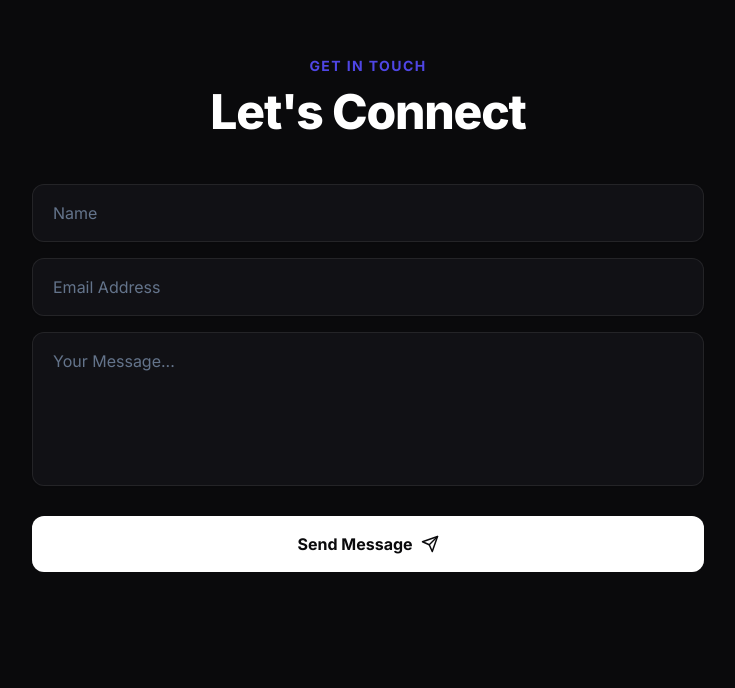
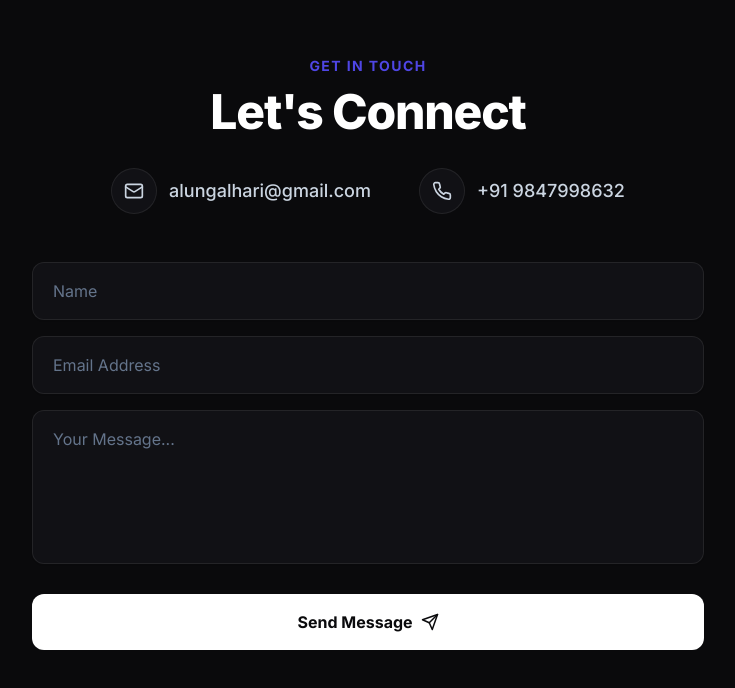
Before and after one commit to harialungal/ai-portfolio, a React (Vite) app: page / in a window 1280 px wide. Shown: the part 4263-4951 px from the top of the page, without its empty margins (272-1007 px from the left). Built offline with nearby package versions, Linux system fonts and the light colour scheme.

Commit message:
Add files via upload

```diff
--- a/src/components/Contact.jsx
+++ b/src/components/Contact.jsx
@@ -9,7 +9,22 @@ const Contact = () => {
 
         <div className="text-center mb-12">
           <h3 className="text-sm font-bold tracking-widest uppercase text-primary mb-3">Get in Touch</h3>
-          <h2 className="text-4xl md:text-5xl font-extrabold text-white tracking-tight">Let's Connect</h2>
+          <h2 className="text-4xl md:text-5xl font-extrabold text-white tracking-tight mb-8">Let's Connect</h2>
+
+          <div className="flex flex-col md:flex-row items-center justify-center gap-6 md:gap-12">
+            <a href="mailto:alungalhari@gmail.com" className="flex items-center gap-3 text-slate-300 hover:text-primary transition-colors group">
+              <div className="p-3 rounded-full bg-surface border border-glassBorder group-hover:border-primary/50 transition-all">
+                <svg xmlns="http://www.w3.org/2000/svg" width="20" height="20" viewBox="0 0 24 24" fill="none" stroke="currentColor" strokeWidth="2" strokeLinecap="round" strokeLinejoin="round" className="lucide lucide-mail"><rect width="20" height="16" x="2" y="4" rx="2"/><path d="m22 7-8.97 5.7a1.94 1.94 0 0 1-2.06 0L2 7"/></svg>
+              </div>
+              <span className="text-lg font-medium">alungalhari@gmail.com</span>
+            </a>
+            <a href="tel:+919847998632" className="flex items-center gap-3 text-slate-300 hover:text-primary transition-colors group">
+              <div className="p-3 rounded-full bg-surface border border-glassBorder group-hover:border-primary/50 transition-all">
+                <svg xmlns="http://www.w3.org/2000/svg" width="20" height="20" viewBox="0 0 24 24" fill="none" stroke="currentColor" strokeWidth="2" strokeLinecap="round" strokeLinejoin="round" className="lucide lucide-phone"><path d="M22 16.92v3a2 2 0 0 1-2.18 2 19.79 19.79 0 0 1-8.63-3.07 19.5 19.5 0 0 1-6-6 19.79 19.79 0 0 1-3.07-8.67A2 2 0 0 1 4.11 2h3a2 2 0 0 1 2 1.72 12.84 12.84 0 0 0 .7 2.81 2 2 0 0 1-.45 2.11L8.09 9.91a16 16 0 0 0 6 6l1.27-1.27a2 2 0 0 1 2.11-.45 12.84 12.84 0 0 0 2.81.7A2 2 0 0 1 22 16.92z"/></svg>
+              </div>
+              <span className="text-lg font-medium">+91 9847998632</span>
+            </a>
+          </div>
         </div>
 
         <motion.form
```
